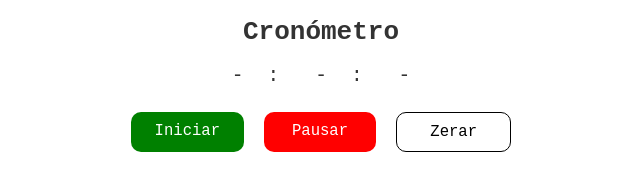
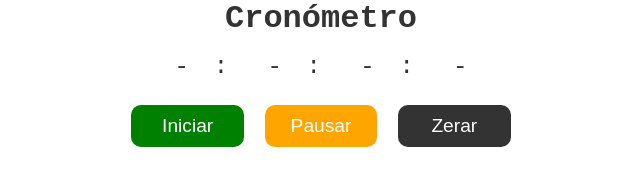
Before and after one commit to eduardojpanzo/Clock, a plain HTML site: page index.html in a window 1280 px wide. Shown: the whole page, without its empty margins (319-959 px from the left). Drawn offline with Linux system fonts and the light colour scheme; files that its build step writes are made by us from their sources.

Commit message:
timer template and ui

```diff
--- a/index.html
+++ b/index.html
@@ -1,29 +1,19 @@
 <!DOCTYPE html>
 <html lang="pt">
-<head>
-	<meta charset="utf-8">
-    <meta name="viewport" content="width=device-width, initial-scale=1.0">
-	<meta http-equiv="X-UA-Compatible" content="ie=edge">
-    <title>Cronómetro</title>
-	<link rel="stylesheet" href="assets/css/style.css">
-</head>
-<body>
-	<div class="container">
-		<h1>Cronómetro</h1>
-		<div class="tempo">
-			<span class="min">-</span>:
-			<span class="sec">-</span>:
-			<span class="mil">-</span>
-		</div>
+  <head>
+    <meta charset="utf-8" />
+    <meta name="viewport" content="width=device-width, initial-scale=1.0" />
+    <meta http-equiv="X-UA-Compatible" content="ie=edge" />
+    <title>Clock - App</title>
+    <link rel="stylesheet" href="src/css/style.css" />
+    <link rel="stylesheet" href="src/css/timer.css" />
+  </head>
+  <body>
+    <main id="app">
+      <div class="container"></div>
+    </main>
 
-		<!--Botões de acção-->
-		<div class="opcoes">
-			<div class="item start">Iniciar</div>
-			<div class="item stop">Pausar</div>
-			<div class="item begin">Zerar</div>
-		</div>
-	</div>
-
-	<script src="assets/js/script.js"></script>
-</body>
+    <script src="src/js/script.js"></script>
+    <script src="./src/js/timer.js"></script>
+  </body>
 </html>
--- a/src/css/style.css
+++ b/src/css/style.css
@@ -1,51 +1,30 @@
-*{
-	box-sizing: border-box;
+* {
+  padding: 0;
+  margin: 0;
+  box-sizing: border-box;
 }
+
 body {
-    font-family: monospace;
-    color: #333;
+  font-family: monospace;
+  color: #333;
 }
-.container{
-	margin:0 auto;
-	max-width: 400px;
-	text-align: center;
+
+.bg-green {
+  background-color: green;
 }
-h1{
-    font-size: 2em;
-    font-weight: bold;
+.bg-orange {
+  background-color: orange;
 }
-.tempo{
-	font-size: 1.5em;
+.bg-red {
+  background-color: red;
 }
-.tempo span{
-	display: inline-block;
-	width:60px;
+.bg-black {
+  background: #333;
+  color: #fff;
 }
-div.opcoes {
-    padding: 20px 0;
-    display: flex;
+
+.container {
+  margin: 0 auto;
+  max-width: 400px;
+  text-align: center;
 }
-.item {
-	flex: 1;
-	margin:5px 10px;
-	padding:10px;
-	border-radius: 10px;
-    text-align: center;
-    font-size: 1.2em;
-    color:#fff;
-    cursor: pointer;
-    transition: all ease 0.5;
-}
-.item.start{
-	background-color: green;
-}
-.item.cont{
-	background-color: orange;
-}
-.item.stop{
-	background-color: red;
-}
-.item.begin{
-	border:1px solid #000;
-	color:#000;
-}
--- /dev/null
+++ b/src/css/timer.css
@@ -0,0 +1,37 @@
+.timer h1 {
+  font-size: 2rem;
+  font-weight: bold;
+  margin-bottom: 1rem;
+}
+.timer .time {
+  font-size: 1.5rem;
+}
+.timer .time span {
+  display: inline-block;
+  width: 4rem;
+}
+.timer div.btns {
+  padding: 20px 0;
+  display: flex;
+}
+.timer .btn {
+  flex: 1;
+  margin: 0.325rem 0.65rem;
+  padding: 0.62rem;
+  border-radius: 0.62rem;
+  border: none;
+  text-align: center;
+  font-size: 1.2em;
+  color: #fff;
+  cursor: pointer;
+  transition: all ease 0.5;
+}
+
+.timer .btn:hover {
+  filter: brightness(0.8);
+}
+
+.timer .item.begin {
+  border: 1px solid #000;
+  color: #000;
+}
--- /dev/null
+++ b/src/js/timer.js
@@ -0,0 +1,81 @@
+const timerElements = `
+<div id="timer" class="timer">
+<h1>Cronómetro</h1>
+
+<div class="time">
+    <span class="hr">-</span>:
+    <span class="min">-</span>:
+    <span class="sec">-</span>:
+    <span class="mil">-</span>
+</div>
+
+<div class="btns">
+    <button class="btn bg-green start" onclick="handleStartCount()">Iniciar</button>
+    <button class="btn bg-orange stop" onclick="handlePauseCount()">Pausar</button>
+    <button class="btn bg-black begin" onclick="handleStopCount()">Zerar</button>
+</div>
+</di>
+`;
+
+document.querySelector("#app .container").innerHTML = timerElements;
+
+let btnStart = document.querySelector(".item.start");
+let min = document.querySelector(".tempo .min");
+let sec = document.querySelector(".tempo .sec");
+let mil = document.querySelector(".tempo .mil");
+
+let timer,
+  c = 0,
+  i = 0,
+  j = 0,
+  naoCount = true;
+
+function handleStartCount() {
+  if (naoCount) {
+    naoCount = false;
+    timer = setInterval(() => {
+      c += 10;
+      mil.innerText = c;
+      if (c == 1000) {
+        i++;
+        sec.innerText = i;
+        if (i == 60) {
+          j++;
+          min.innerText = j;
+          i = 0;
+        }
+        c = 0;
+      }
+    }, 10);
+  } else {
+    alert("Ja esta a Contar");
+  }
+}
+
+function handlePauseCount() {
+  if (!naoCount) {
+    naoCount = true;
+    clearInterval(timer);
+    setTimeout(() => {
+      btnStart.classList.add("cont");
+      btnStart.innerText = "Continuar";
+    }, 200);
+  } else {
+    alert("Ja esta em Pausa");
+  }
+}
+
+function handleStopCount() {
+  clearInterval(timer);
+  mil.innerText = "-";
+  sec.innerText = "-";
+  min.innerText = "-";
+  naoCount = true;
+  c = 0;
+  i = 0;
+  j = 0;
+  setTimeout(() => {
+    btnStart.classList.remove("cont");
+    btnStart.innerText = "Iniciar";
+  }, 200);
+}
```
Also changed, not shown: src/js/script.js (deleted, +0 -56 lines).
